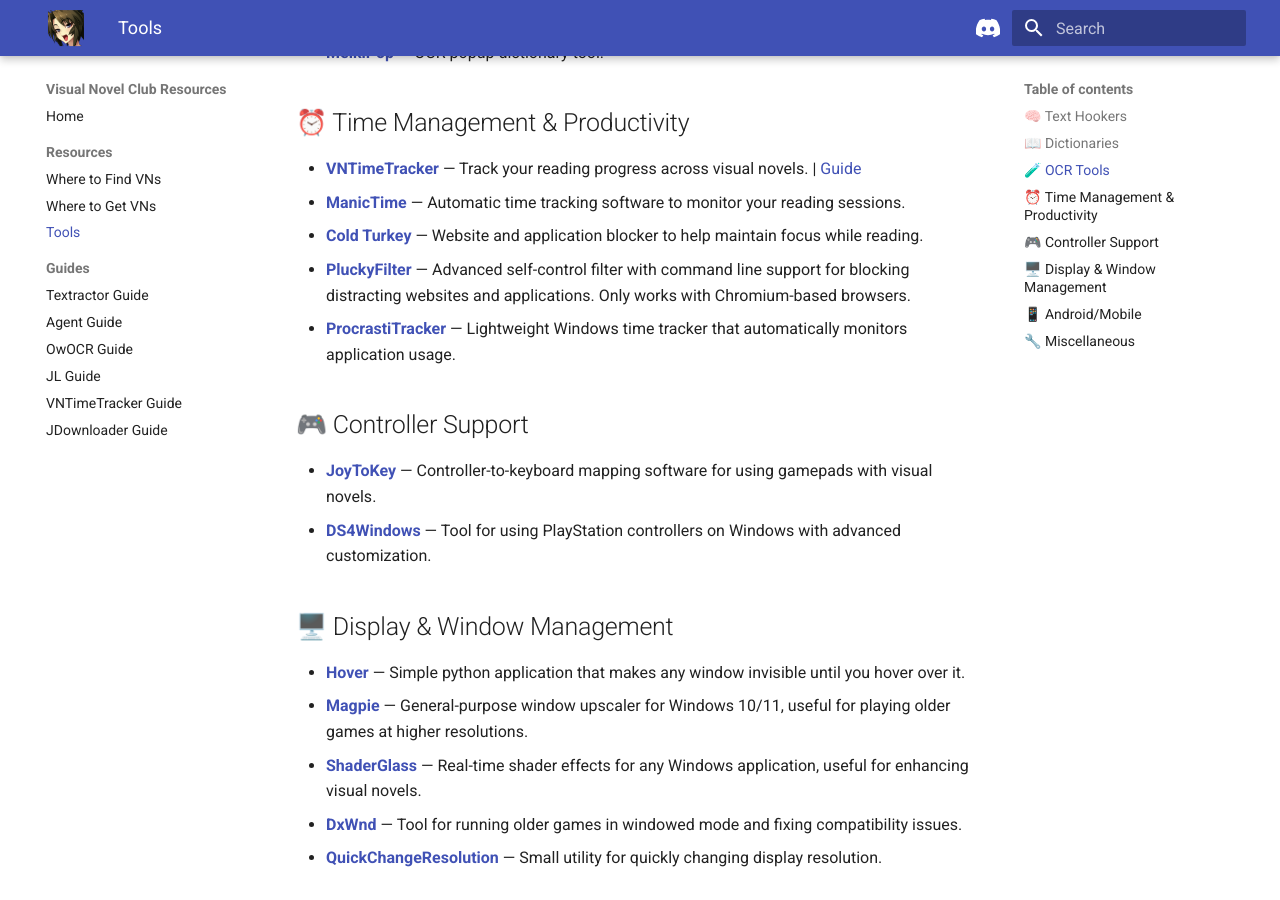
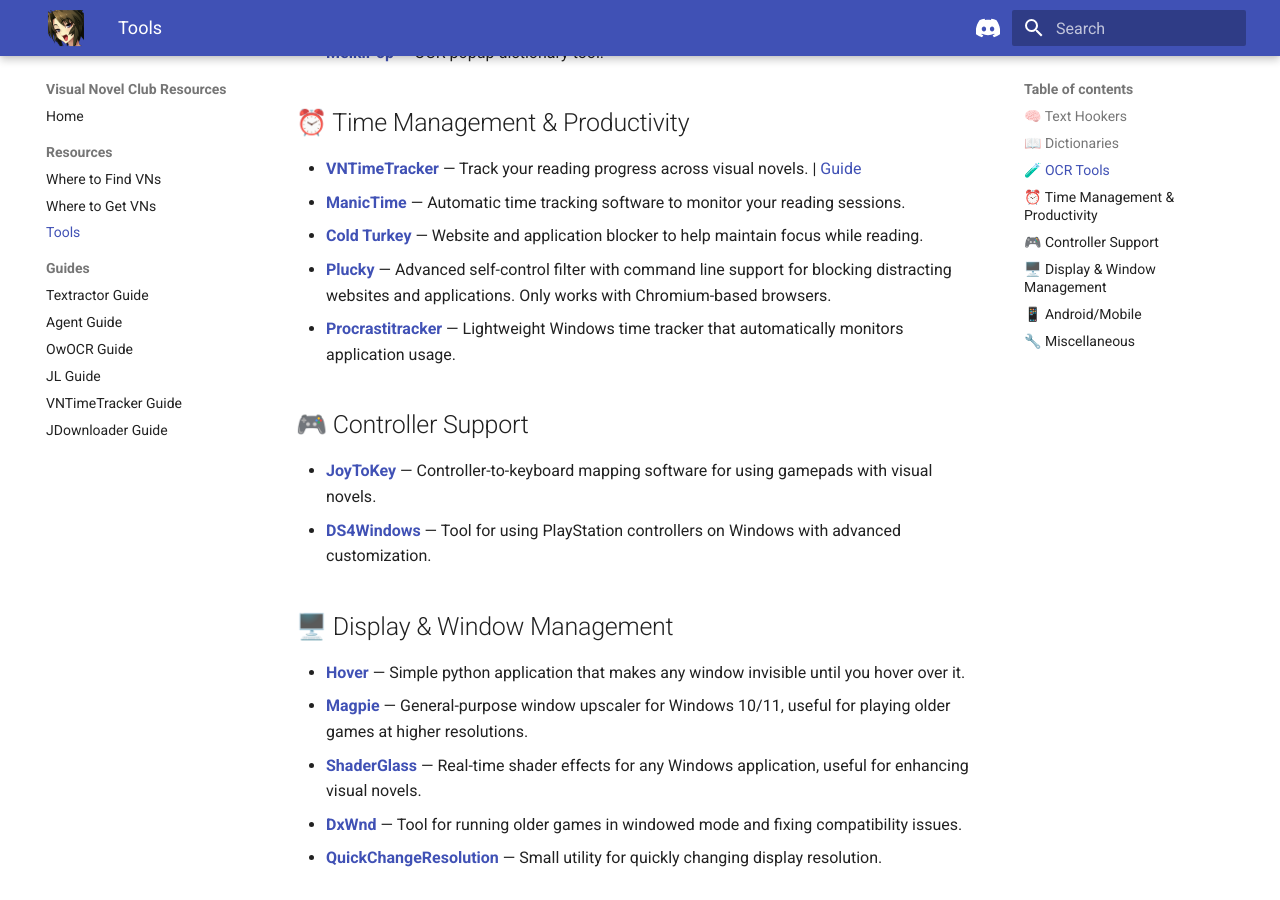
Before and after one commit to drinosaret/vn-club-resources, an MkDocs documentation site: the page built from docs/tools.md, in a window 1280 px wide and 900 px high, scrolled down 904 px. Built offline with MkDocs 1.6.1 and Material for MkDocs 9.7.7, drawn with Linux system fonts in a browser that asks for light colours.

Commit message:
Small capitalization fix

```diff
--- a/docs/tools.md
+++ b/docs/tools.md
@@ -25,8 +25,8 @@
 - **[VNTimeTracker](https://github.com/drinosaret/VNTimeTracker)** — Track your reading progress across visual novels. | [Guide](timetracker-guide.md)
 - **[ManicTime](https://manictime.com/)** — Automatic time tracking software to monitor your reading sessions.
 - **[Cold Turkey](https://getcoldturkey.com/)** — Website and application blocker to help maintain focus while reading.
-- **[PluckyFilter](https://pluckyfilter.com/)** — Advanced self-control filter with command line support for blocking distracting websites and applications. Only works with Chromium-based browsers.
-- **[ProcrastiTracker](https://github.com/aardappel/procrastitracker)** — Lightweight Windows time tracker that automatically monitors application usage.
+- **[Plucky](https://pluckyfilter.com/)** — Advanced self-control filter with command line support for blocking distracting websites and applications. Only works with Chromium-based browsers.
+- **[Procrastitracker](https://github.com/aardappel/procrastitracker)** — Lightweight Windows time tracker that automatically monitors application usage.
 
 ## 🎮 Controller Support
 
```
